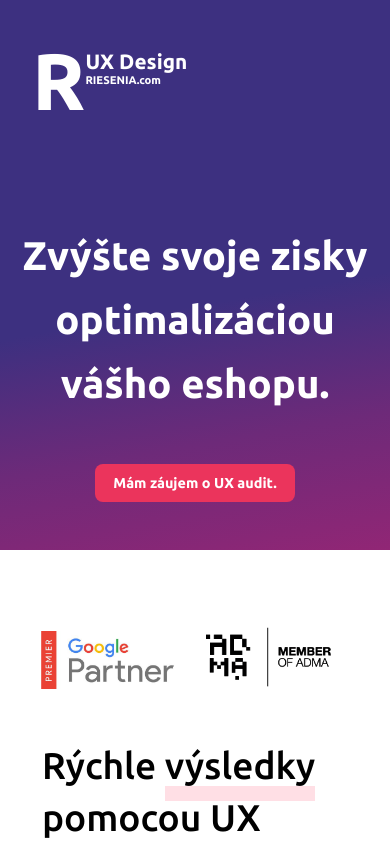
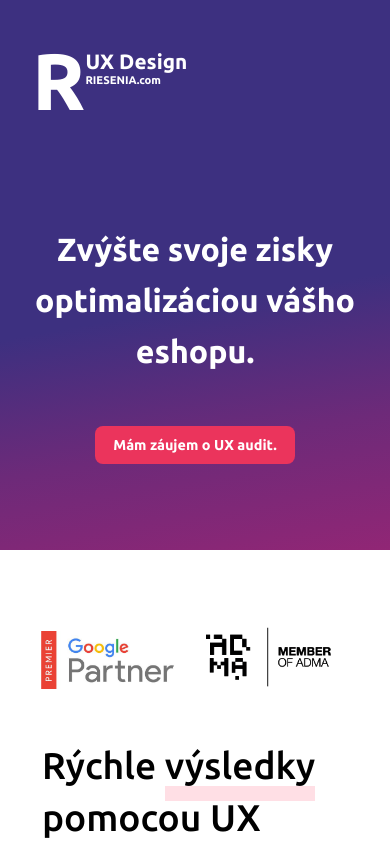
Before and after one commit to adabo4/vueapp, a Nuxt app: page / in a window 390 px wide. Shown: the top 844 px of the page. Built offline with nearby package versions, Linux system fonts and the light colour scheme.

Commit message:
adjusted size of h1 in header

```diff
--- a/components/Header.vue
+++ b/components/Header.vue
@@ -2,7 +2,7 @@
   <header>
     <div class="grid-container">
       <div class="logoitem"><Logo /></div>
-      <div class="header-div headeritem">
+      <div class="header-div">
         <Headline>Zvýšte svoje zisky optimalizáciou vášho eshopu.</Headline>
       </div>
       <div class="buttonitem">
@@ -95,13 +95,10 @@ header {
   }
   .header-div {
     width: 100%;
-  }
-
-  .headeritem {
     margin-top: 2em;
 
     h1 {
-      font-size: 2.5em;
+      font-size: 2em;
     }
   }
 
```
